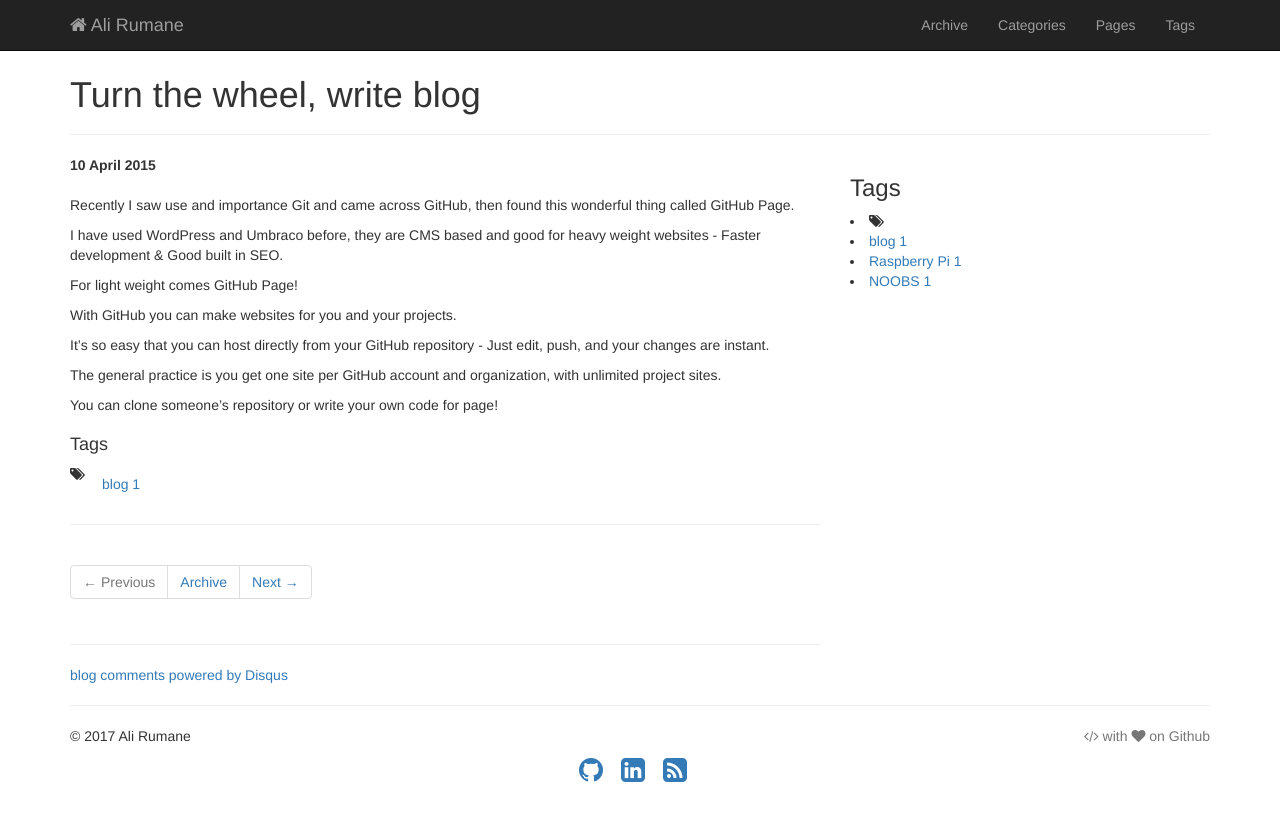
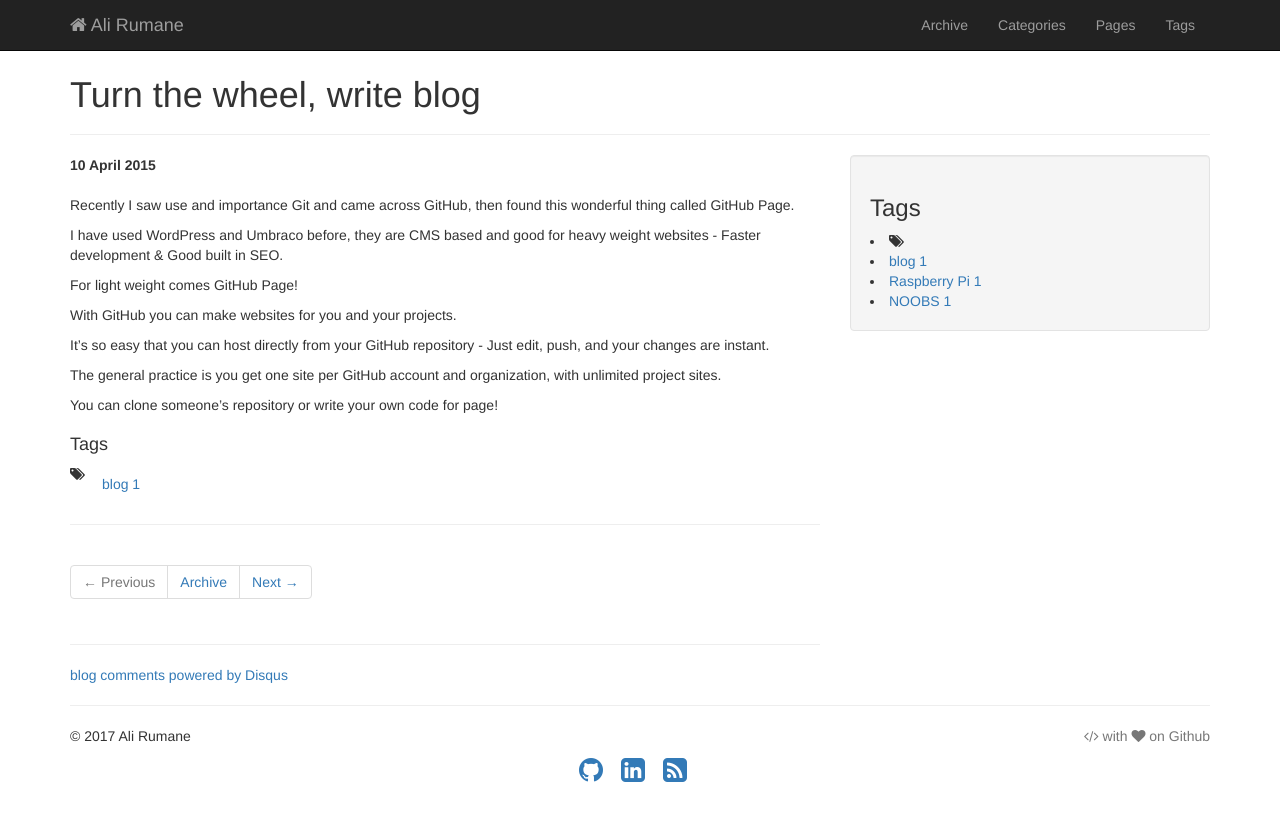
Before and after one commit to alirumane/ali-backup, a Jekyll site: the page built from _posts/2015-04-10-start-blog.md, in a window 1280 px wide. Shown: the top 821 px of the page. Built offline with Jekyll 4.4.1, drawn with Linux system fonts in a browser that asks for light colours; comment, search, counter and statistics services are not loaded.

Commit message:
Update post.html

```diff
--- a/_includes/themes/bootstrap/post.html
+++ b/_includes/themes/bootstrap/post.html
@@ -51,12 +51,12 @@
   </div>  <!-- col -->
 
     <div class="col-md-4 hidden-xs">
+	<div class="well">
 	<h3>Tags</h3>
-		 <li><i class="fa fa-tags" aria-hidden="true"></i>
-		 {% assign tags_list = site.tags %}
+		 <li><i class="fa fa-tags" aria-hidden="true"></i></li>
+		{% assign tags_list = site.tags %}
 		{% include JB/tags_list %}
-		</li>
-
+	</div>
 	</div>
 
 </div>
```
